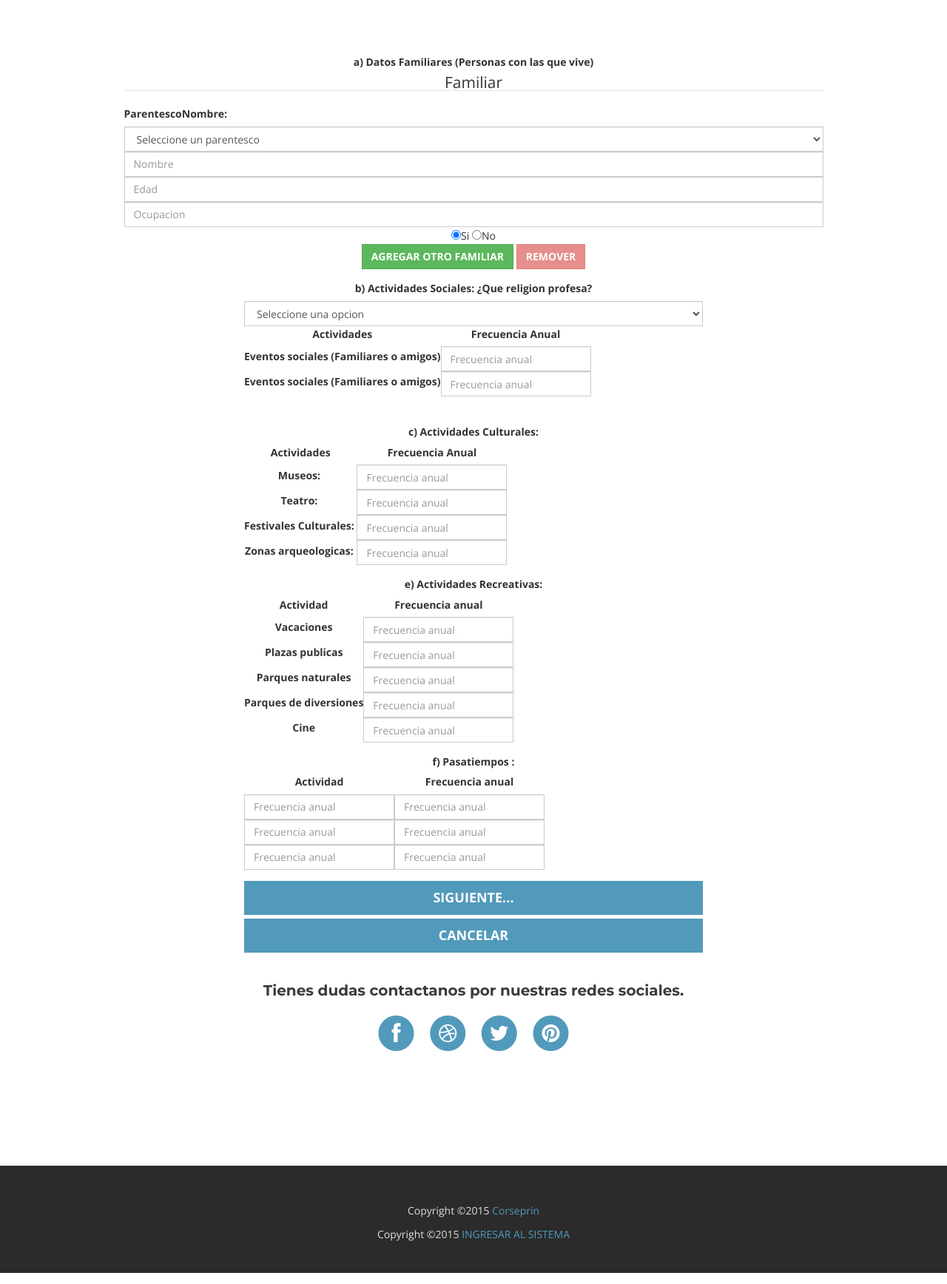
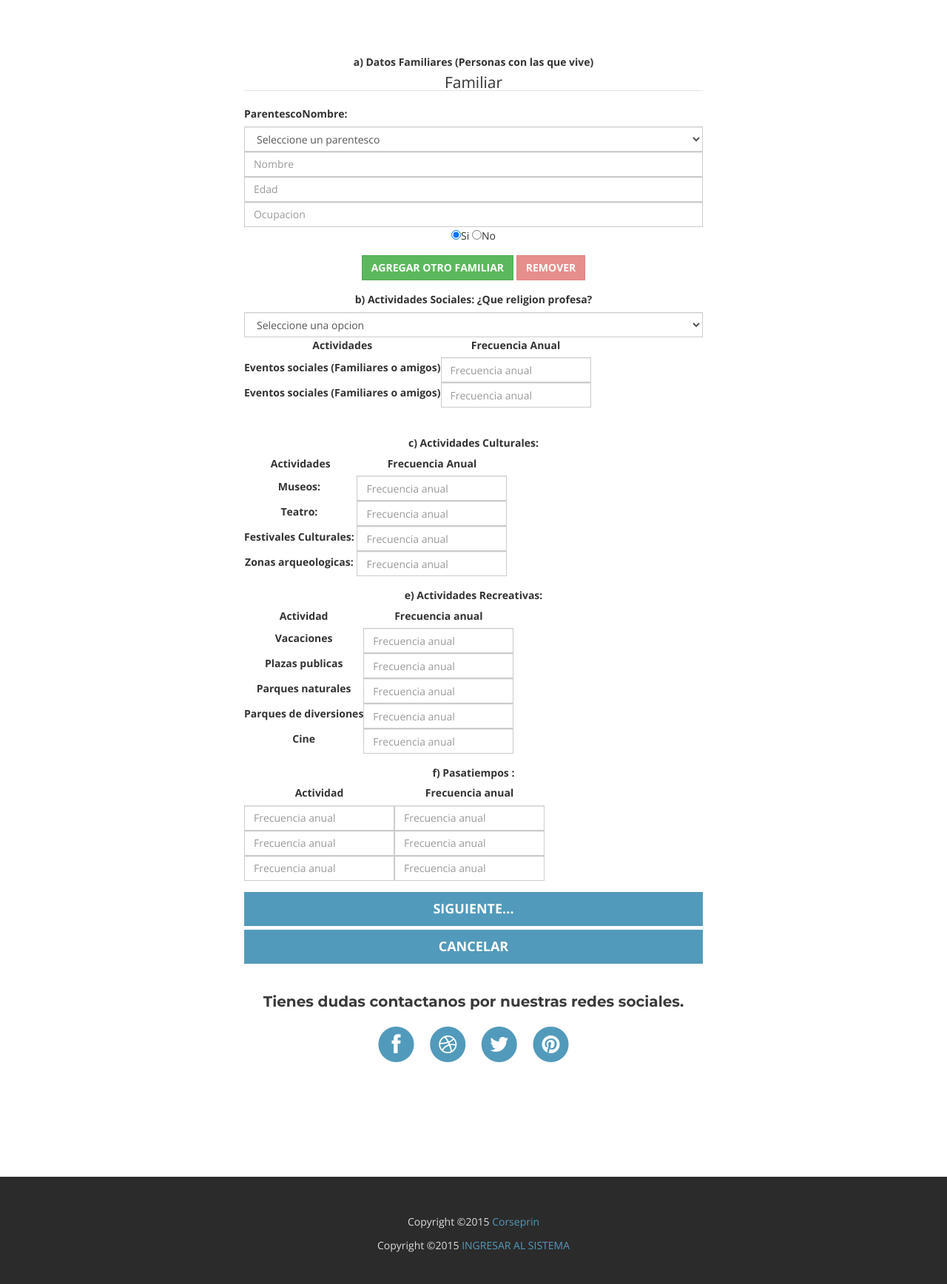
Before and after one commit to ericklandaverde/estudioCorseprin, a PHP site: page /formularioInvSocialFamiliar.php in a window 1280 px wide. Shown: the part 229-1965 px from the top of the page at 74% size. Run offline with PHP 8.4, Linux system fonts and the light colour scheme; data that the repository does not hold is empty; some libraries are stand-ins or nearby versions.

Commit message:
Cambios en formulario economico

```diff
--- a/formularioInvSocialFamiliar.php
+++ b/formularioInvSocialFamiliar.php
@@ -81,6 +81,8 @@
 			<form id="myForm" action="formularioFinal.php" method="post" class="form-horizontal" role="form">
 				    <label> a) Datos Familiares (Personas con las que vive) </label>
 
+		    <div class="form-group">
+		    	<div class="col-md-offset-2 col-md-8">
 				    <div id="input1" class="clonedInput">
 				    	<fieldset>
                            <legend>Familiar</legend>
@@ -104,6 +106,8 @@
                            <input type="radio" id="depende" name="depende" value="No" placeholder="Selecciona una opcion" required>No
                          </fieldset>
 				    </div>
+				</div>
+			</div>
 
 				    <div class="form-group">
 				    	<div class="col-md-offset-2 col-md-8">
```
